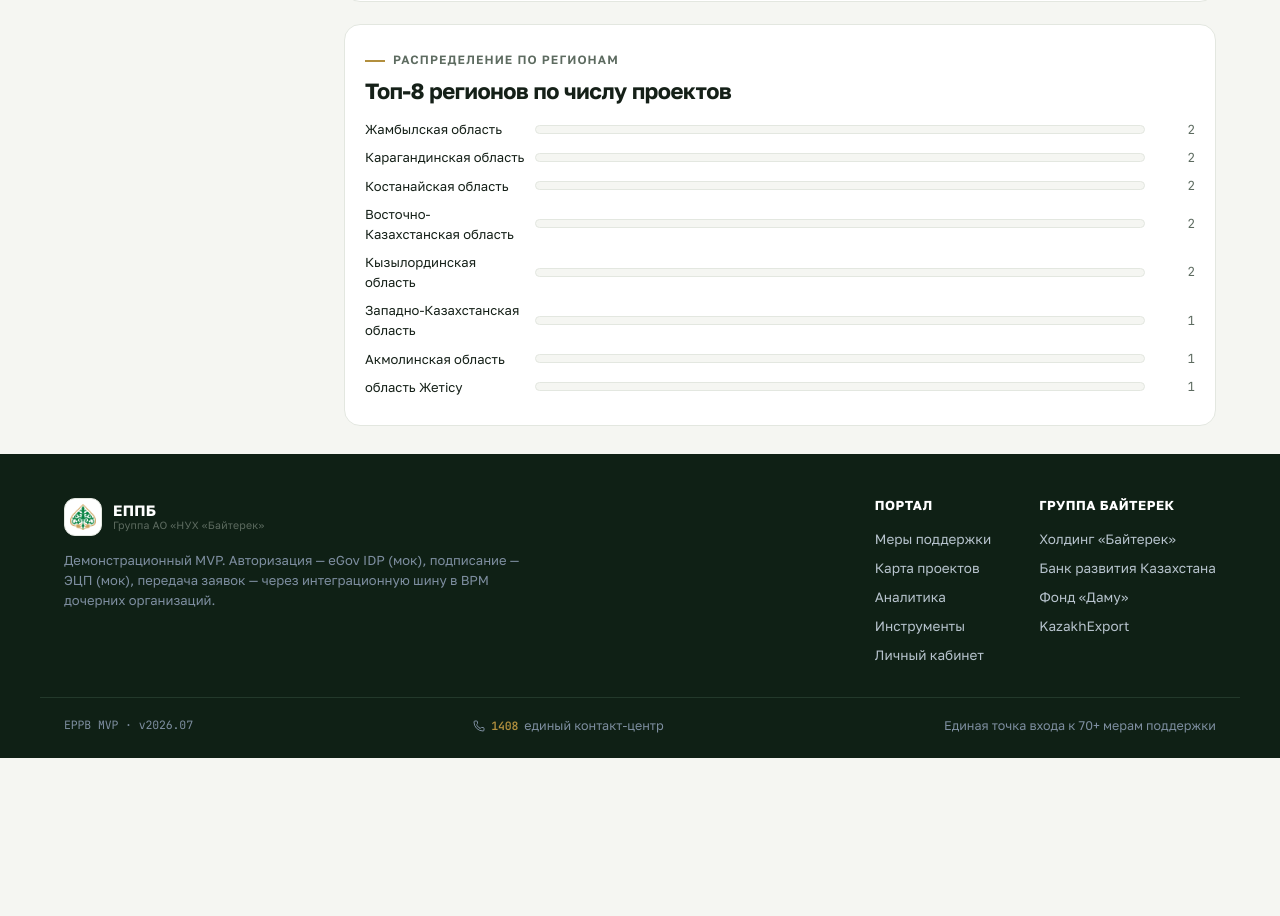
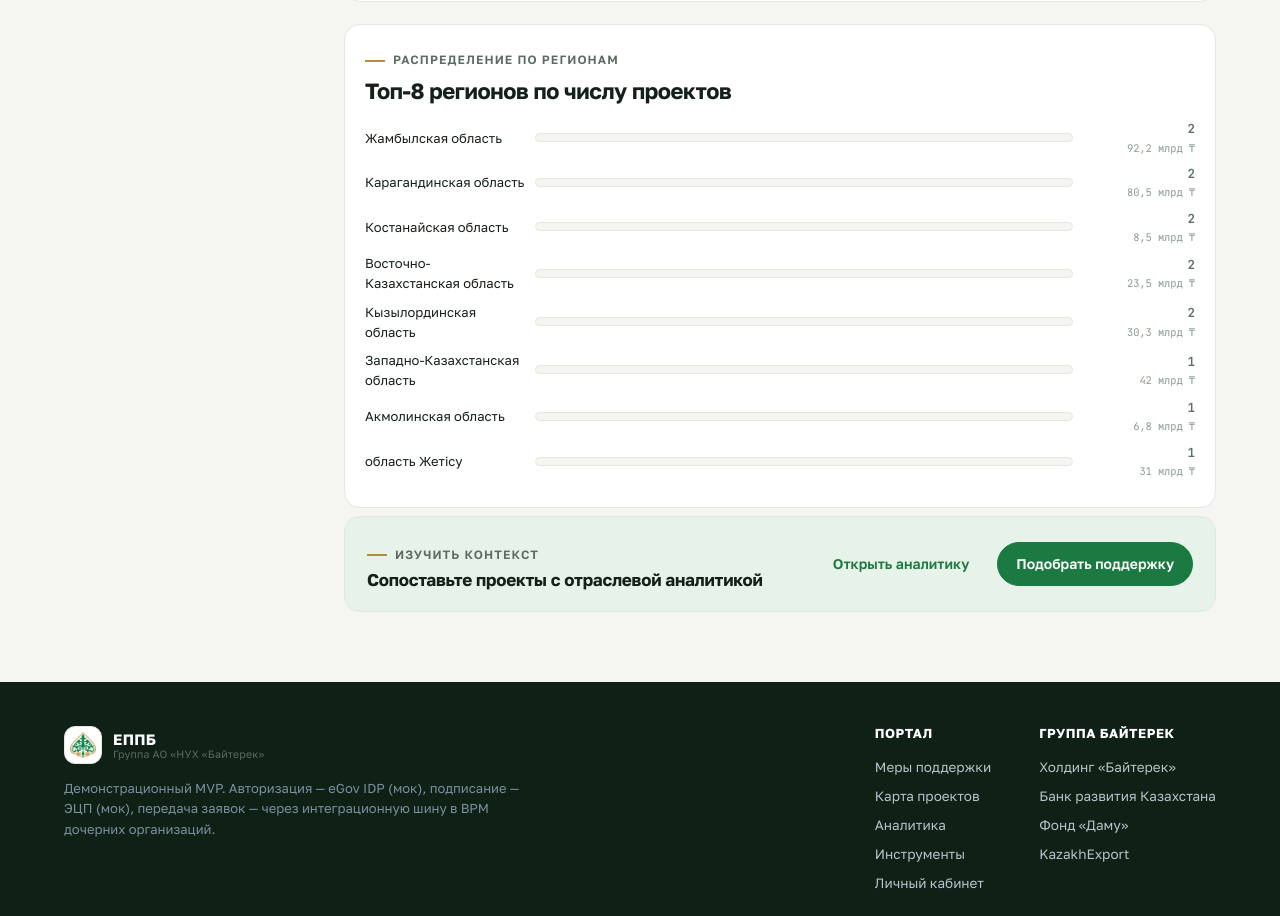
Before and after one commit to sh1dzn/UBSP, a Next.js app: page /map in a window 1280 px wide. Shown: the part 1125-2041 px from the top of the page. Before the commit the page ends 1883 px from the top, so only its background shows below. Built offline with nearby package versions, Linux system fonts and the light colour scheme.

Commit message:
Polish reports map and business tools

```diff
--- a/src/views/MapPage.jsx
+++ b/src/views/MapPage.jsx
@@ -5,6 +5,7 @@ import { projects, projectStats } from "../data/projects.js";
 import { dictionaries } from "../data/dictionaries.js";
 import { KZ_OUTLINE } from "../data/kzOutline.js";
 import PageHero from "../shell/PageHero.jsx";
+import Link from "next/link";
 
 
 const ORG_COLOR_VAR = {
@@ -75,10 +76,15 @@ export default function MapPage({ notify }) {
 
   const regionCounts = useMemo(() => {
     const map = {};
-    filtered.forEach((p) => { map[p.region] = (map[p.region] || 0) + 1; });
+    filtered.forEach((p) => {
+      map[p.region] ||= { count: 0, amountMln: 0, jobs: 0 };
+      map[p.region].count += 1;
+      map[p.region].amountMln += p.amountMln;
+      map[p.region].jobs += p.jobs;
+    });
     const regionLabel = (v) => dictionaries.regions.find((r) => r.value === v)?.label || v;
     return Object.entries(map)
-      .map(([value, count]) => ({ value, label: regionLabel(value), count }))
+      .map(([value, stats]) => ({ value, label: regionLabel(value), ...stats }))
       .sort((a, b) => b.count - a.count)
       .slice(0, 8);
   }, [filtered]);
@@ -274,11 +280,15 @@ export default function MapPage({ notify }) {
                   <span className="mod-region-track">
                     <span className="mod-region-fill" style={{ width: `${(r.count / maxRegionCount) * 100}%` }} />
                   </span>
-                  <span className="mod-region-val mono">{r.count}</span>
+                  <span className="mod-region-val mono"><b>{r.count}</b><small>{formatSum(r.amountMln)}</small></span>
                 </button>
               </div>
             ))}
             {regionCounts.length === 0 && <div className="mod-pc-empty">Нет проектов под текущие фильтры</div>}
+          </div>
+          <div className="mod-related-nav">
+            <div><span className="eyebrow">Изучить контекст</span><h3>Сопоставьте проекты с отраслевой аналитикой</h3></div>
+            <div className="mod-related-actions"><Link className="btn btn-ghost" href="/reports">Открыть аналитику</Link><Link className="btn btn-primary" href="/catalog">Подобрать поддержку</Link></div>
           </div>
         </div>
       </section>
--- a/src/views/Tools.jsx
+++ b/src/views/Tools.jsx
@@ -5,6 +5,7 @@ import {
 } from "lucide-react";
 import { tools } from "../data/tools.js";
 import PageHero from "../shell/PageHero.jsx";
+import Link from "next/link";
 
 function formatMoney(n) {
   if (!n) return "";
@@ -329,6 +330,10 @@ export default function Tools({ notify, openAssistant }) {
           Спросить навигатора
         </button>
       </div>
+      <div className="mod-related-nav mod-related-nav-tools">
+        <div><span className="eyebrow">Проверить ориентиры</span><h3>Сравните расчёт с доступными мерами поддержки</h3></div>
+        <div className="mod-related-actions"><Link className="btn btn-ghost" href="/reports">Аналитика</Link><Link className="btn btn-primary" href="/catalog">Каталог мер</Link></div>
+      </div>
     </div>
   );
 }
--- a/src/views/modules.css
+++ b/src/views/modules.css
@@ -101,13 +101,16 @@
 @media (max-width: 620px) { .mod-detail-grid { grid-template-columns: 1fr; } }
 
 .mod-regions { margin-top: 22px; }
-.mod-region-bar-row { display: grid; grid-template-columns: 160px 1fr 40px; align-items: center; gap: 10px; margin-bottom: 8px; }
+.mod-region-bar-row { display: grid; grid-template-columns: 160px 1fr 112px; align-items: center; gap: 10px; margin-bottom: 8px; }
 .mod-region-bar-row button { all: unset; display: contents; cursor: pointer; }
 .mod-region-name { font-size: 13px; cursor: pointer; }
 .mod-region-name:hover { color: var(--sky); text-decoration: underline; }
 .mod-region-track { height: 9px; border-radius: var(--r-pill); background: var(--paper); border: 1px solid var(--line); overflow: hidden; cursor: pointer; }
 .mod-region-fill { height: 100%; background: var(--sky); border-radius: var(--r-pill); transition: width 0.3s; }
 .mod-region-val { font-size: 12.5px; text-align: right; color: var(--muted); cursor: pointer; }
+.mod-region-val b, .mod-region-val small { display: block; }
+.mod-region-val small { font-size: 10.5px; color: var(--faint); margin-top: 1px; }
+@media (max-width: 560px) { .mod-region-bar-row { grid-template-columns: 120px 1fr 82px; } .mod-region-val small { display: none; } }
 .mod-region-bar-row.active .mod-region-fill { background: var(--gold); }
 .mod-region-bar-row.active .mod-region-name { color: var(--gold-deep); font-weight: 700; }
 
@@ -116,6 +119,8 @@
 .mod-search { position: relative; width: 260px; max-width: 100%; }
 .mod-search input { width: 100%; padding-left: 34px; }
 .mod-search svg { position: absolute; left: 10px; top: 50%; transform: translateY(-50%); color: var(--faint); }
+.mod-report-select { width: 190px; }
+.mod-reset-inline { margin: -8px 0 18px auto; display: flex; }
 
 .mod-featured { display: grid; grid-template-columns: 1fr 1fr; gap: 16px; margin-bottom: 28px; }
 @media (max-width: 720px) { .mod-featured { grid-template-columns: 1fr; } }
@@ -142,8 +147,15 @@
 .mod-modal-head h3 { font-size: 15px; }
 .mod-modal-close { background: none; border: none; cursor: pointer; color: var(--muted); padding: 4px; border-radius: 6px; }
 .mod-modal-close:hover { background: var(--paper); color: var(--ink); }
-.mod-modal iframe { flex: 1; width: 100%; border: none; background: var(--paper); }
+.mod-embed-wrap { flex: 1; display: grid; min-height: 0; position: relative; background: var(--paper); }
+.mod-modal iframe { grid-area: 1 / 1; width: 100%; height: 100%; border: none; background: var(--paper); }
+.mod-embed-status, .mod-embed-fallback { grid-area: 1 / 1; z-index: 2; align-self: center; justify-self: center; text-align: center; color: var(--muted); }
+.mod-embed-fallback { max-width: 420px; padding: 28px; border: 1px solid var(--line); border-radius: var(--r-lg); background: var(--card); }
+.mod-embed-fallback b { color: var(--ink); font-size: 17px; }
+.mod-embed-fallback p { margin: 7px 0 16px; font-size: 13.5px; }
+.mod-embed-fallback + iframe { visibility: hidden; }
 .mod-modal-note { padding: 8px 16px; font-size: 12px; color: var(--muted); border-top: 1px solid var(--line); }
+.mod-modal-note a { color: var(--sky-deep); }
 
 /* ===================== Tools ===================== */
 .mod-tool-grid { display: grid; grid-template-columns: repeat(auto-fill, minmax(240px, 1fr)); gap: 16px; }
@@ -213,6 +225,10 @@
   border-color: rgba(255, 255, 255, 0.58);
   box-shadow: none;
 }
+.mod-related-nav { margin: 8px 0 42px; padding: 22px; border: 1px solid var(--line); border-radius: var(--r-lg); background: var(--sky-soft); display: flex; align-items: center; justify-content: space-between; gap: 18px; flex-wrap: wrap; }
+.mod-related-nav h3 { margin-top: 5px; font-size: 17px; }
+.mod-related-actions { display: flex; gap: 9px; flex-wrap: wrap; }
+.mod-related-nav-tools { margin-top: -22px; }
 
 /* статистика в фото-шапке */
 .page-hero .mod-hero-stats.on-dark {
```
Also changed, not shown: src/views/Reports.jsx (+41 -8 lines).
